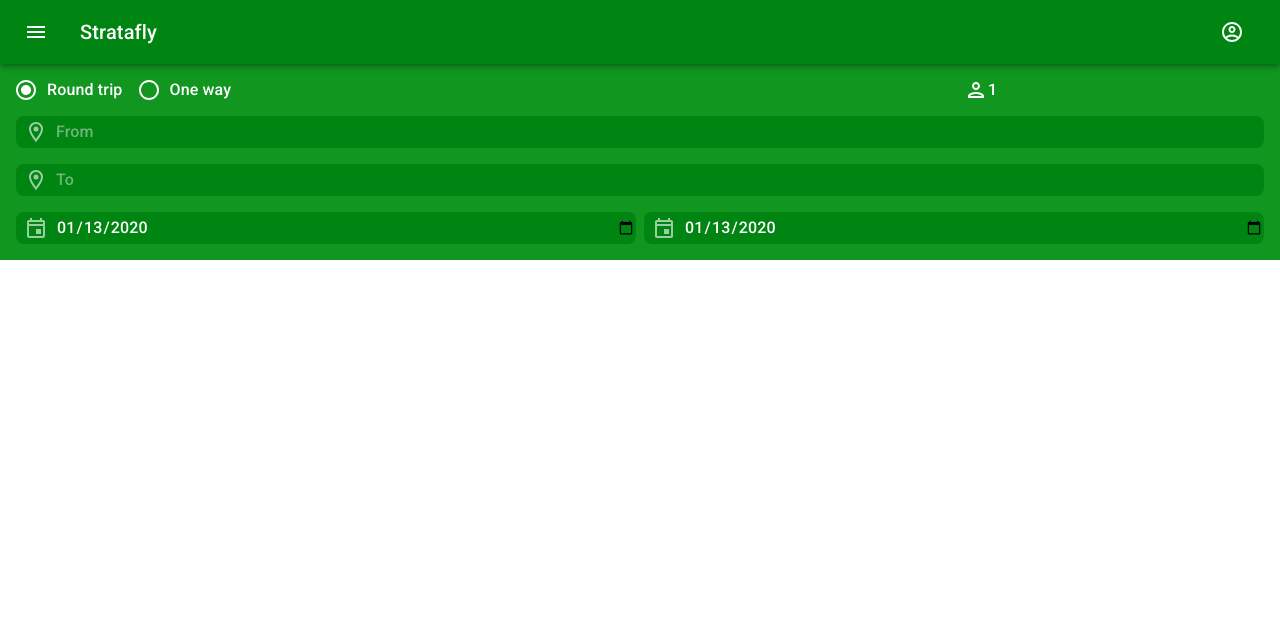
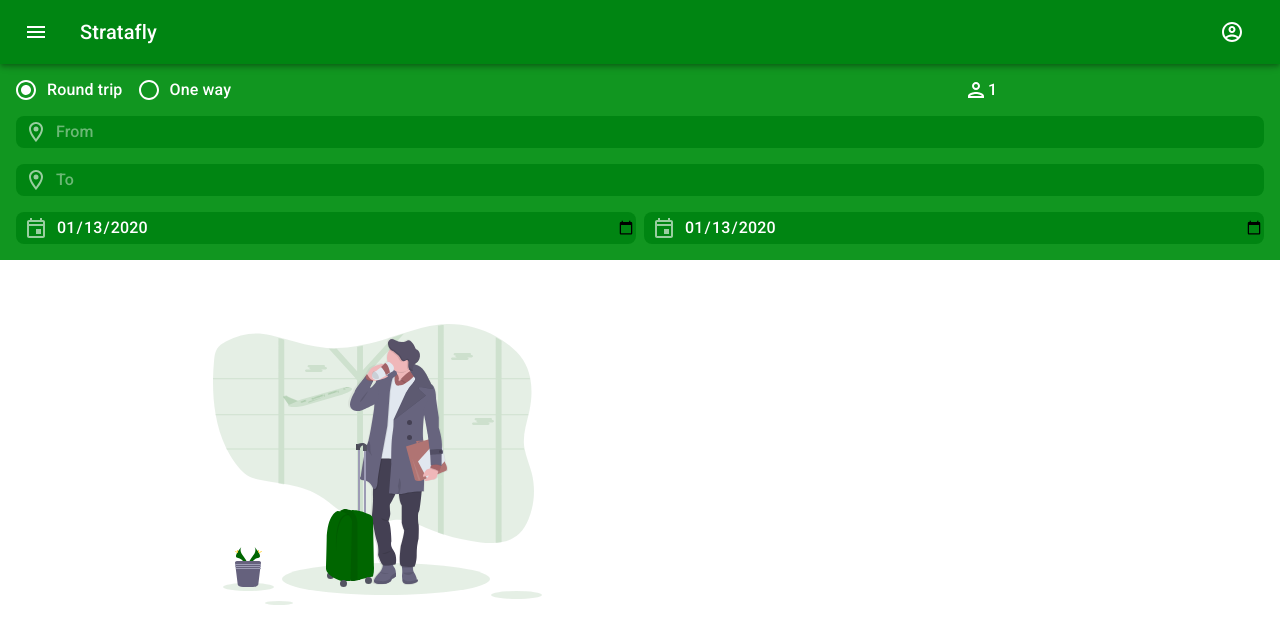
Before and after one commit to en-learn/material-ui-react, a React (Create React App) app in the folder stratafly/: page / in a window 1280 px wide. Shown: the top 644 px of the page. Built offline with nearby package versions, Linux system fonts and the light colour scheme.

Commit message:
L0308: Empty

```diff
--- /dev/null
+++ b/stratafly/src/components/Empty/Empty.js
@@ -0,0 +1,29 @@
+import React from "react"
+import NoResults from "../../images/noresults.svg"
+import { makeStyles, Grid } from "@material-ui/core"
+
+export const Empty = () => {
+  const classes = useStyles()
+  return (
+    <Grid container className={classes.root} justify={"center"}>
+      <Grid item xs={8} className={classes.imageContainer}>
+        <img src={NoResults} alt={"flight"} className={classes.image} />
+      </Grid>
+    </Grid>
+  )
+}
+
+const useStyles = makeStyles(theme => ({
+  root: {
+    marginTop: theme.spacing(2),
+  },
+  imageContainer: {
+    height: "100%",
+    width: "100%",
+  },
+  image: {
+    paddingTop: theme.spacing(6),
+    maxWidth: "100%",
+    maxHeight: "100%",
+  },
+}))
--- /dev/null
+++ b/stratafly/src/components/Empty/index.js
@@ -0,0 +1 @@
+export { Empty } from "./Empty"
--- a/stratafly/src/containers/App.js
+++ b/stratafly/src/containers/App.js
@@ -7,6 +7,7 @@ import { getDateToString } from "../shared/util"
 import { Desktop } from "../components/Desktop"
 import { AppHeader } from "../components/AppHeader"
 import { SearchForm } from "../components/SearchForm"
+import { Empty } from "../components/Empty"
 
 class App extends Component {
   render() {
@@ -24,6 +25,7 @@ class App extends Component {
           fromDate={getDateToString(new Date())}
           toDate={getDateToString(new Date())}
         />
+        <Empty />
       </MuiThemeProvider>
     )
   }
```
Also changed, not shown: stratafly/src/images/noresults.svg (added), 1 other file (tests, documents, lock files or other folders).
